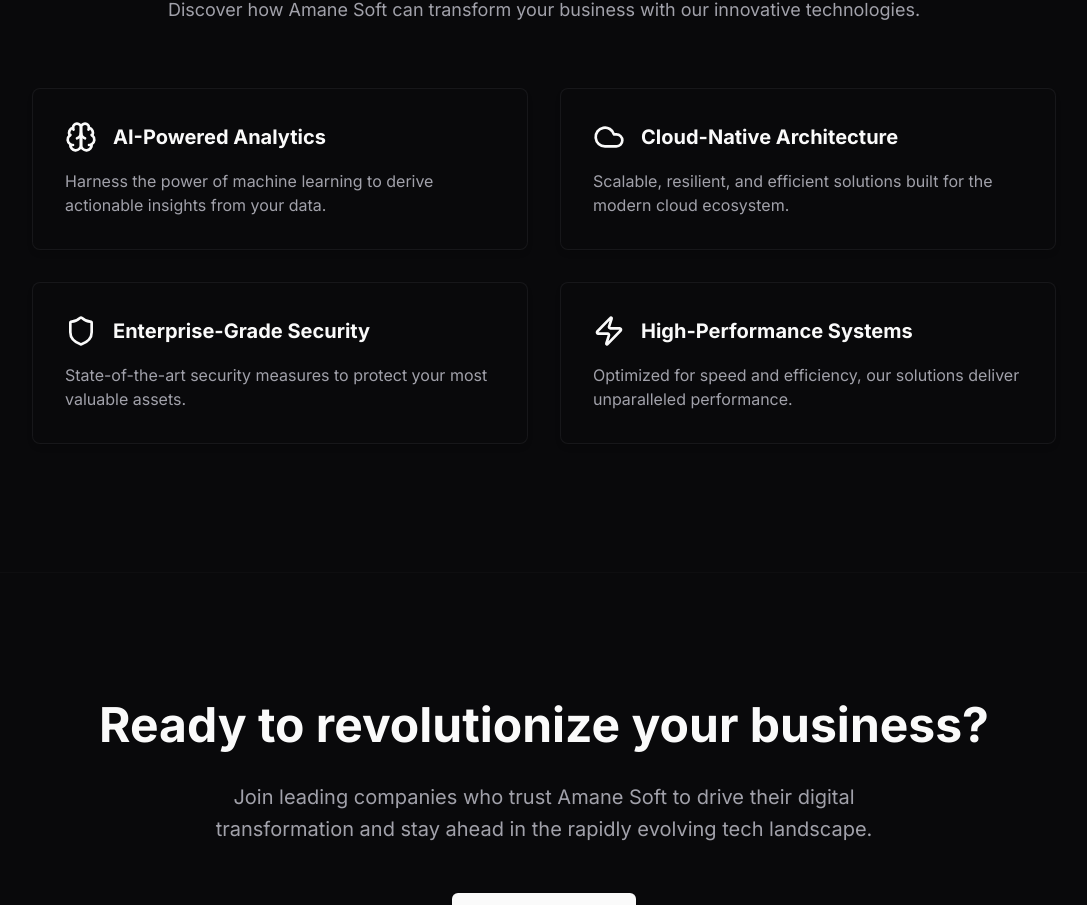
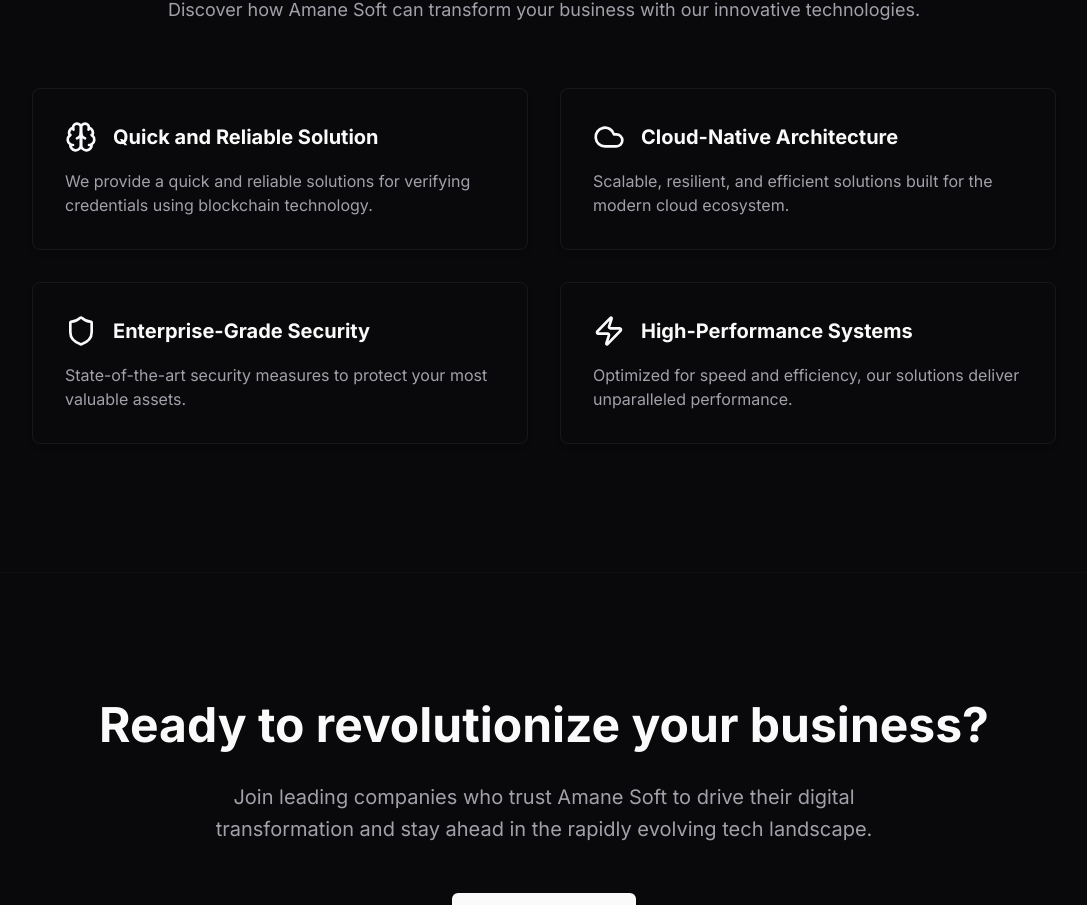
Before and after one commit to gvbrielflores/capstone_gradtrust, a Next.js app in the folder frontend/src/my-app/: page / in a window 1280 px wide. Shown: the part 997-1902 px from the top of the page, without its empty margins (96-1183 px from the left). Built offline with nearby package versions, Linux system fonts and the light colour scheme.

Commit message:
Added a feature of our brand on front page

```diff
--- a/frontend/src/my-app/components/features.tsx
+++ b/frontend/src/my-app/components/features.tsx
@@ -2,8 +2,8 @@ import { Brain, Cloud, Shield, Zap } from "lucide-react"
 
 const features = [
   {
-    name: "AI-Powered Analytics",
-    description: "Harness the power of machine learning to derive actionable insights from your data.",
+    name: "Quick and Reliable Solution",
+    description: "We provide a quick and reliable solutions for verifying credentials using blockchain technology.",
     icon: Brain,
   },
   {
```
